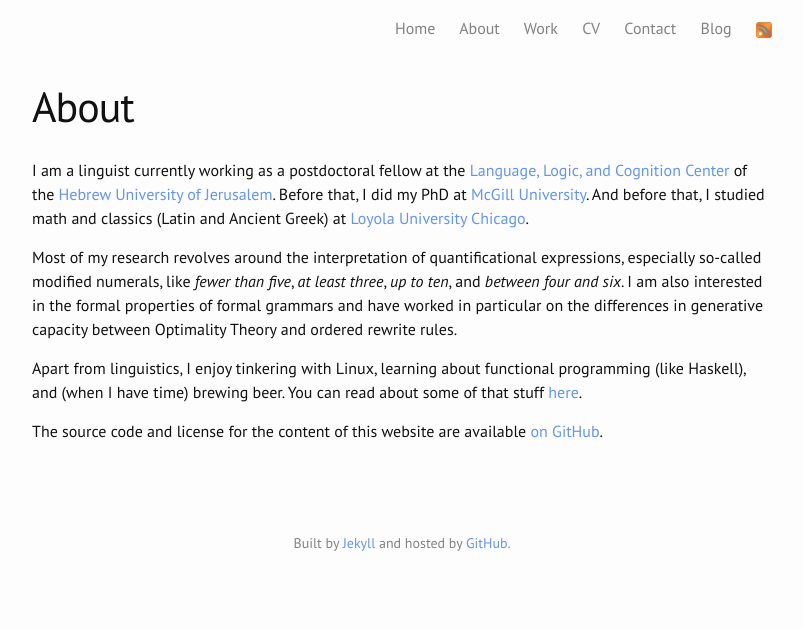
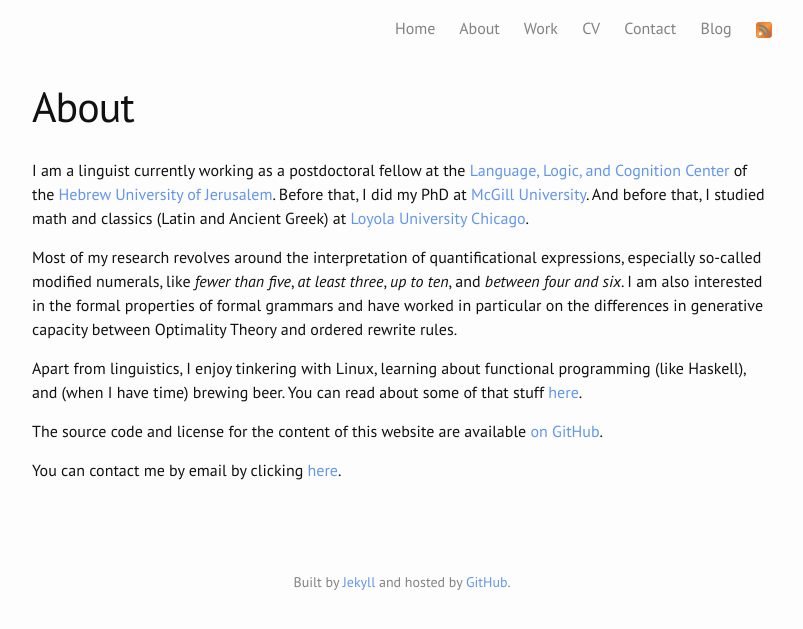
Before and after one commit to brianbuccola/brianbuccola.github.io, a Jekyll site: the page built from about.md, in a window 1280 px wide. Shown: the top 629 px of the page, without its empty margins (238-1041 px from the left). Built offline with Jekyll 4.4.1, drawn with Linux system fonts in a browser that asks for light colours; some web fonts are replaced; some of the changed lines change nothing that is shown.

Commit message:
add line about how to contact me by email

```diff
--- a/about.md
+++ b/about.md
@@ -29,5 +29,12 @@
 The source code and license for the content of this website are available [on
 GitHub][repo].
 
+You can contact me by email by clicking <script type="text/javascript">
+<!--
+h='&#x67;&#x6d;&#x61;&#x69;&#108;&#46;&#x63;&#x6f;&#x6d;';a='&#64;';n='&#98;&#114;&#x69;&#x61;&#110;&#46;&#98;&#x75;&#x63;&#x63;&#x6f;&#108;&#x61;';e=n+a+h;
+document.write('<a h'+'ref'+'="ma'+'ilto'+':'+e+'" clas'+'s="em' + 'ail">'+'here'+'<\/'+'a'+'>');
+// -->
+</script><noscript>&#x65;&#x6d;&#x61;&#x69;&#108;&#32;&#40;&#98;&#114;&#x69;&#x61;&#110;&#46;&#98;&#x75;&#x63;&#x63;&#x6f;&#108;&#x61;&#32;&#x61;&#116;&#32;&#x67;&#x6d;&#x61;&#x69;&#108;&#32;&#100;&#x6f;&#116;&#32;&#x63;&#x6f;&#x6d;&#x29;</noscript>.
+
 [me-gh]: https://github.com/brianbuccola
 [repo]: https://github.com/brianbuccola/brianbuccola.github.io
```
